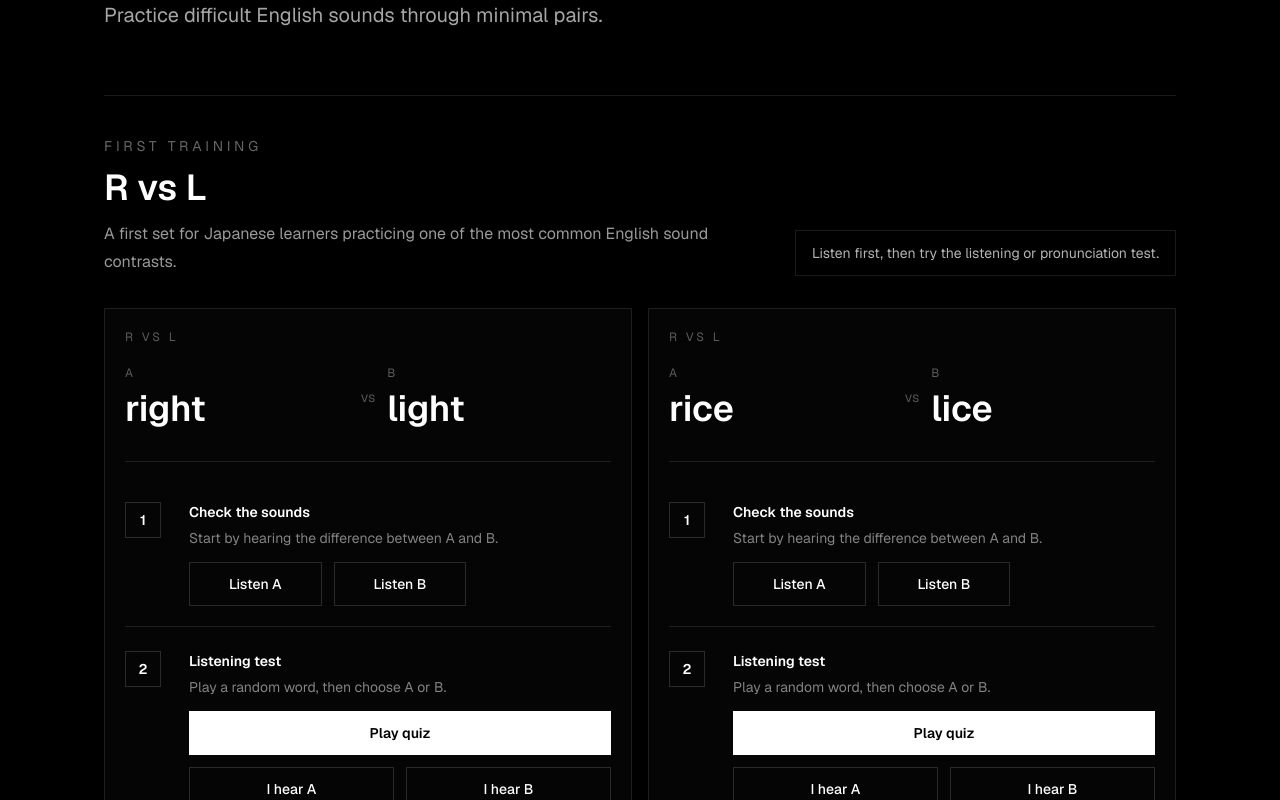
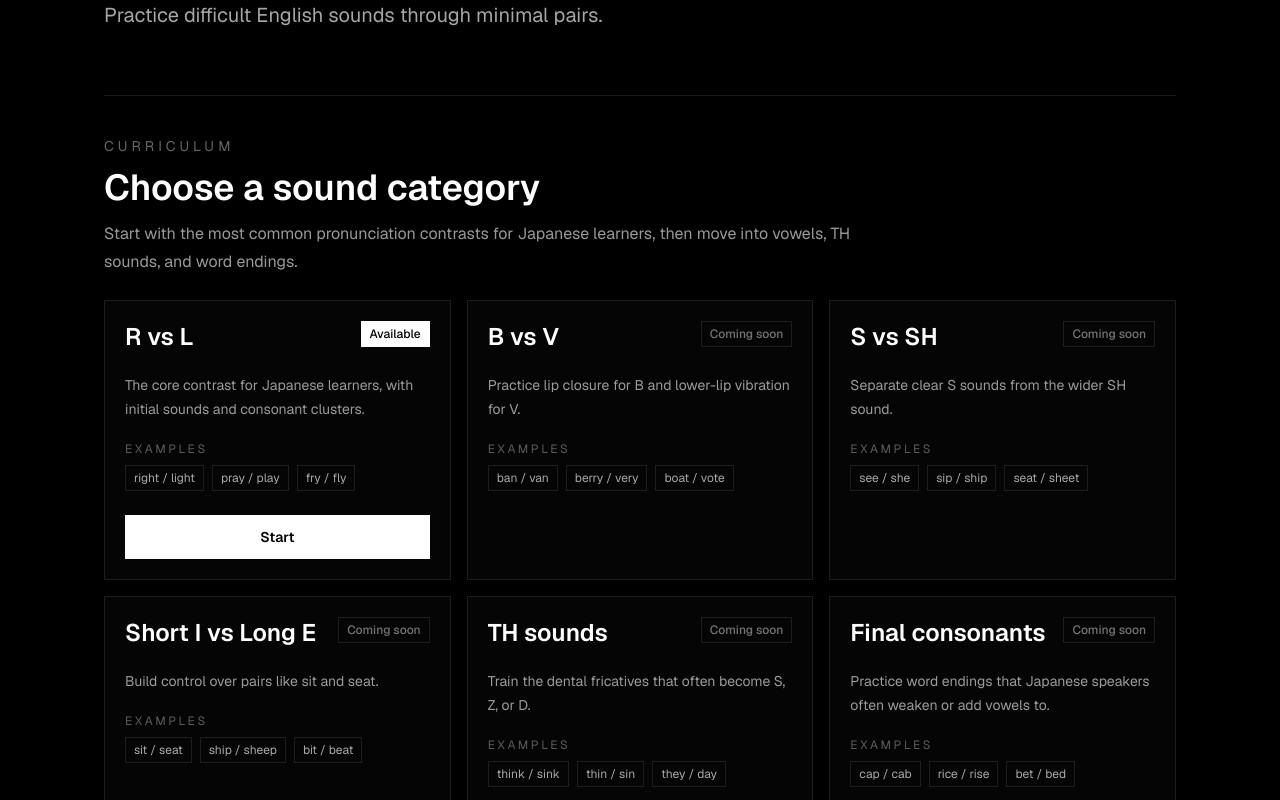
Before and after one commit to KulafuAcademy/ATLAS, a Next.js app: page / in a window 1280 px wide. Shown: the part 400-1200 px from the top of the page. Built offline with nearby package versions, Linux system fonts and the light colour scheme.

Commit message:
Add training category overview

```diff
--- a/app/page.tsx
+++ b/app/page.tsx
@@ -1,6 +1,8 @@
 import { LocalizedText } from "@/components/common/LocalizedText";
 import { MinimalPairTrainer } from "@/components/training/MinimalPairTrainer";
+import { TrainingCategoryOverview } from "@/components/training/TrainingCategoryOverview";
 import { rVsLPairs } from "@/data/minimalPairs";
+import { trainingCategories } from "@/data/trainingCategories";
 
 export default function HomePage() {
   return (
@@ -32,7 +34,10 @@ export default function HomePage() {
         </p>
       </section>
 
+      <TrainingCategoryOverview categories={trainingCategories} />
+
       <MinimalPairTrainer
+        id="r-vs-l"
         title={{ en: "R vs L", ja: "R vs L" }}
         description={{
           en: "A first set for Japanese learners practicing one of the most common English sound contrasts.",
--- a/components/training/MinimalPairTrainer.tsx
+++ b/components/training/MinimalPairTrainer.tsx
@@ -65,6 +65,7 @@ type CardFeedback = {
 } | null;
 
 type MinimalPairTrainerProps = {
+  id?: string;
   title: LocalizedText;
   description: LocalizedText;
   pairs: MinimalPair[];
@@ -146,6 +147,7 @@ const trainerCopy = {
 };
 
 export function MinimalPairTrainer({
+  id,
   title,
   description,
   pairs,
@@ -354,7 +356,7 @@ export function MinimalPairTrainer({
   }
 
   return (
-    <section className="space-y-8">
+    <section id={id} className="scroll-mt-28 space-y-8">
       <div className="flex flex-col gap-4 border-t border-white/10 pt-10 sm:flex-row sm:items-end sm:justify-between">
         <div className="space-y-3">
           <p className="text-sm uppercase tracking-[0.28em] text-white/40">
--- /dev/null
+++ b/components/training/TrainingCategoryOverview.tsx
@@ -0,0 +1,111 @@
+"use client";
+
+import { useLanguage } from "@/components/language/LanguageProvider";
+import type { TrainingCategory } from "@/types/training";
+
+type TrainingCategoryOverviewProps = {
+  categories: TrainingCategory[];
+};
+
+const overviewCopy = {
+  en: {
+    eyebrow: "Curriculum",
+    title: "Choose a sound category",
+    description:
+      "Start with the most common pronunciation contrasts for Japanese learners, then move into vowels, TH sounds, and word endings.",
+    available: "Available",
+    planned: "Coming soon",
+    examples: "Examples",
+    start: "Start",
+  },
+  ja: {
+    eyebrow: "カリキュラム",
+    title: "音のカテゴリを選ぶ",
+    description:
+      "日本語話者が苦手になりやすい音から始めて、母音・TH・語尾の子音へ進みます。",
+    available: "利用可能",
+    planned: "準備中",
+    examples: "例",
+    start: "始める",
+  },
+};
+
+export function TrainingCategoryOverview({
+  categories,
+}: TrainingCategoryOverviewProps) {
+  const { language, text } = useLanguage();
+  const copy = overviewCopy[language];
+
+  return (
+    <section className="space-y-6 border-t border-white/10 pt-10">
+      <div className="max-w-3xl space-y-3">
+        <p className="text-sm uppercase tracking-[0.28em] text-white/40">
+          {copy.eyebrow}
+        </p>
+        <h2 className="text-3xl font-semibold text-white md:text-4xl">
+          {copy.title}
+        </h2>
+        <p className="leading-7 text-white/60">{copy.description}</p>
+      </div>
+
+      <div className="grid gap-4 md:grid-cols-2 xl:grid-cols-3">
+        {categories.map((category) => {
+          const isAvailable = category.status === "available";
+
+          return (
+            <article
+              key={category.id}
+              className="flex min-h-64 flex-col justify-between border border-white/10 bg-white/[0.02] p-5"
+            >
+              <div className="space-y-5">
+                <div className="flex items-start justify-between gap-4">
+                  <h3 className="text-2xl font-semibold text-white">
+                    {text(category.title)}
+                  </h3>
+                  <span
+                    className={`border px-2 py-1 text-xs font-medium ${
+                      isAvailable
+                        ? "border-white bg-white text-black"
+                        : "border-white/10 text-white/45"
+                    }`}
+                  >
+                    {isAvailable ? copy.available : copy.planned}
+                  </span>
+                </div>
+
+                <p className="text-sm leading-6 text-white/60">
+                  {text(category.description)}
+                </p>
+
+                <div className="space-y-2">
+                  <p className="text-xs uppercase tracking-[0.22em] text-white/35">
+                    {copy.examples}
+                  </p>
+                  <div className="flex flex-wrap gap-2">
+                    {category.examples.map((example) => (
+                      <span
+                        key={example}
+                        className="border border-white/10 px-2 py-1 text-xs text-white/65"
+                      >
+                        {example}
+                      </span>
+                    ))}
+                  </div>
+                </div>
+              </div>
+
+              {isAvailable ? (
+                <a
+                  href={`#${category.id}`}
+                  className="mt-6 inline-flex h-11 items-center justify-center border border-white bg-white px-4 text-sm font-semibold text-black transition hover:bg-white/85"
+                >
+                  {copy.start}
+                </a>
+              ) : null}
+            </article>
+          );
+        })}
+      </div>
+    </section>
+  );
+}
--- /dev/null
+++ b/data/trainingCategories.ts
@@ -0,0 +1,64 @@
+import type { TrainingCategory } from "@/types/training";
+
+export const trainingCategories: TrainingCategory[] = [
+  {
+    id: "r-vs-l",
+    title: { en: "R vs L", ja: "R vs L" },
+    description: {
+      en: "The core contrast for Japanese learners, with initial sounds and consonant clusters.",
+      ja: "日本語話者にとって最重要の対比。語頭と子音連結を中心に練習します。",
+    },
+    examples: ["right / light", "pray / play", "fry / fly"],
+    status: "available",
+  },
+  {
+    id: "b-v",
+    title: { en: "B vs V", ja: "B vs V" },
+    description: {
+      en: "Practice lip closure for B and lower-lip vibration for V.",
+      ja: "Bの唇を閉じる音と、Vの下唇を使う音を分けて練習します。",
+    },
+    examples: ["ban / van", "berry / very", "boat / vote"],
+    status: "planned",
+  },
+  {
+    id: "s-sh",
+    title: { en: "S vs SH", ja: "S vs SH" },
+    description: {
+      en: "Separate clear S sounds from the wider SH sound.",
+      ja: "鋭いSの音と、口を少し広く使うSHの音を聞き分けます。",
+    },
+    examples: ["see / she", "sip / ship", "seat / sheet"],
+    status: "planned",
+  },
+  {
+    id: "short-i-long-e",
+    title: { en: "Short I vs Long E", ja: "短いI vs 長いE" },
+    description: {
+      en: "Build control over pairs like sit and seat.",
+      ja: "sit と seat のような、日本語話者が混同しやすい母音を練習します。",
+    },
+    examples: ["sit / seat", "ship / sheep", "bit / beat"],
+    status: "planned",
+  },
+  {
+    id: "th",
+    title: { en: "TH sounds", ja: "THの音" },
+    description: {
+      en: "Train the dental fricatives that often become S, Z, or D.",
+      ja: "S・Z・Dに寄りやすいTHの音を、舌の位置から練習します。",
+    },
+    examples: ["think / sink", "thin / sin", "they / day"],
+    status: "planned",
+  },
+  {
+    id: "final-consonants",
+    title: { en: "Final consonants", ja: "語尾の子音" },
+    description: {
+      en: "Practice word endings that Japanese speakers often weaken or add vowels to.",
+      ja: "母音を足しやすい語尾の子音を、短くはっきり出す練習です。",
+    },
+    examples: ["cap / cab", "rice / rise", "bet / bed"],
+    status: "planned",
+  },
+];
--- a/types/training.ts
+++ b/types/training.ts
@@ -4,3 +4,17 @@ export type MinimalPair = {
   wordA: string;
   wordB: string;
 };
+
+export type TrainingCategory = {
+  id: string;
+  title: {
+    en: string;
+    ja: string;
+  };
+  description: {
+    en: string;
+    ja: string;
+  };
+  examples: string[];
+  status: "available" | "planned";
+};
```
